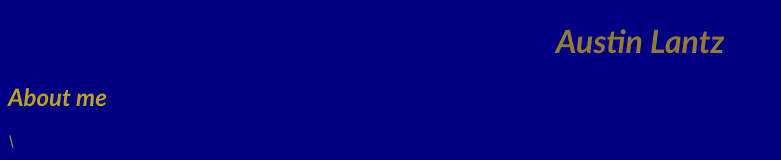
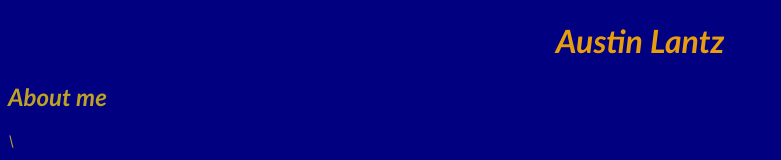
Before and after one commit to aklantz/aklantz.github.io, a plain HTML site: page index.html in a window 1280 px wide. Shown: the top 160 px of the page, without its empty margins (0-781 px from the left). Drawn offline with Linux system fonts and the light colour scheme.

Commit message:
Add files via upload

```diff
--- a/styles.css
+++ b/styles.css
@@ -6,7 +6,7 @@ body {
 }
 h1 {
     text-align: center;
-    color: rgba(255, 217, 0, 0.568);
+    color: rgba(255, 174, 0, 0.911);
 }
 
 .projects {
```
